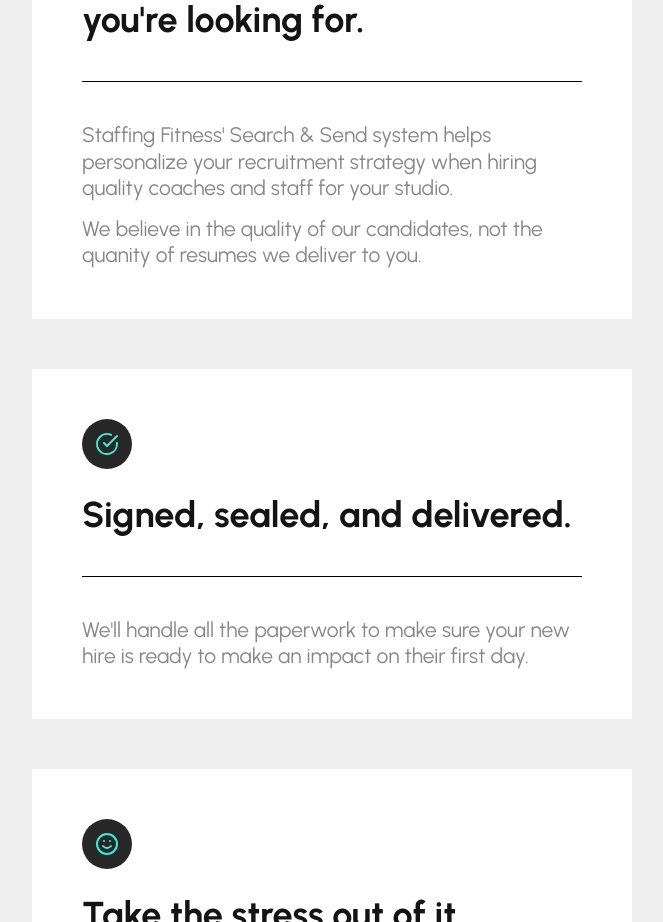
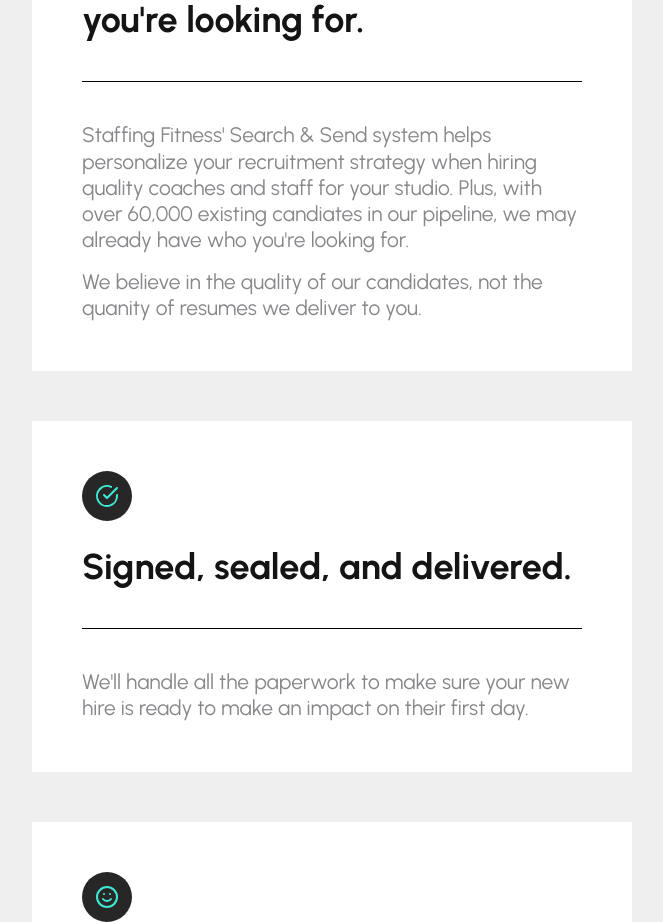
Before and after one commit to RuckusLabs/searchandsend, a Next.js app: page / in a window 1280 px wide. Shown: the part 1346-2268 px from the top of the page, without its empty margins (308-971 px from the left). Built offline with nearby package versions, Linux system fonts and the light colour scheme.

Commit message:
add typeform link and adjust copy

```diff
--- a/src/app/page.js
+++ b/src/app/page.js
@@ -26,7 +26,7 @@ export default function Home() {
             alt="Search and Send by Staffing Fitness"
           /></h1>
           <h2 className={styles.heading}>You've found your studio's competitive edge.</h2>
-          <a href="#" className={button.button}>Learn more <Image
+          <a href="#intro" className={button.button}>Learn more <Image
             priority
             alt="Right arrow icon"
             src={IconRightArrow}
@@ -35,9 +35,9 @@ export default function Home() {
           <Image className={styles.introImage2} src="/images/image-man.png" alt="A man doing a pullup" width="416" height="655"/>
         </section>
 
-        <section>
+        <section id="intro">
           <h3>Skip the noise and hire the best</h3>
-          <p>Staffing Fitness' <Image priority className={styles.miniLogo} src={SearchAndSendMini} alt="Search and Send by Staffing Fitness" /> system helps personalize your recruitment strategy when hiring quality coaches and staff for your studio.</p>
+          <p>Staffing Fitness' <Image priority className={styles.miniLogo} src={SearchAndSendMini} alt="Search and Send by Staffing Fitness" /> system helps personalize your recruitment strategy when hiring quality coaches and staff for your studio. </p>
           <p>We believe in the quality of our candidates, not the quanity of resumes we deliver to you.</p>
         </section>
 
@@ -50,7 +50,7 @@ export default function Home() {
             />
             <h3>We may already have who you're looking for.</h3>
             <hr />
-            <p>Staffing Fitness' Search & Send system helps personalize your recruitment strategy when hiring quality coaches and staff for your studio.</p>
+            <p>Staffing Fitness' Search & Send system helps personalize your recruitment strategy when hiring quality coaches and staff for your studio. Plus, with over 60,000 existing candiates in our pipeline, we may already have who you're looking for.</p>
             <p>We believe in the quality of our candidates, not the quanity of resumes we deliver to you.</p>
           </article>
           <article>
@@ -73,7 +73,7 @@ export default function Home() {
             <hr />
             <p>We take care of the hard part of identifying and interviewing potential candidates with our detailed vetting process that's tailored to your specific needs. We only send candiates we genuinely think you'll love.</p>
           </article>
-          <a href="" className={`${button.button} ${button.stickyButton}`}>Schedule Consultation <Image
+          <a href="https://ptn8gqltkth.typeform.com/to/BZqvrzoJ" target="_blank" className={`${button.button} ${button.stickyButton}`}>Schedule Consultation <Image
             priority
             alt="Plus icon"
             src={IconPlus}
```
